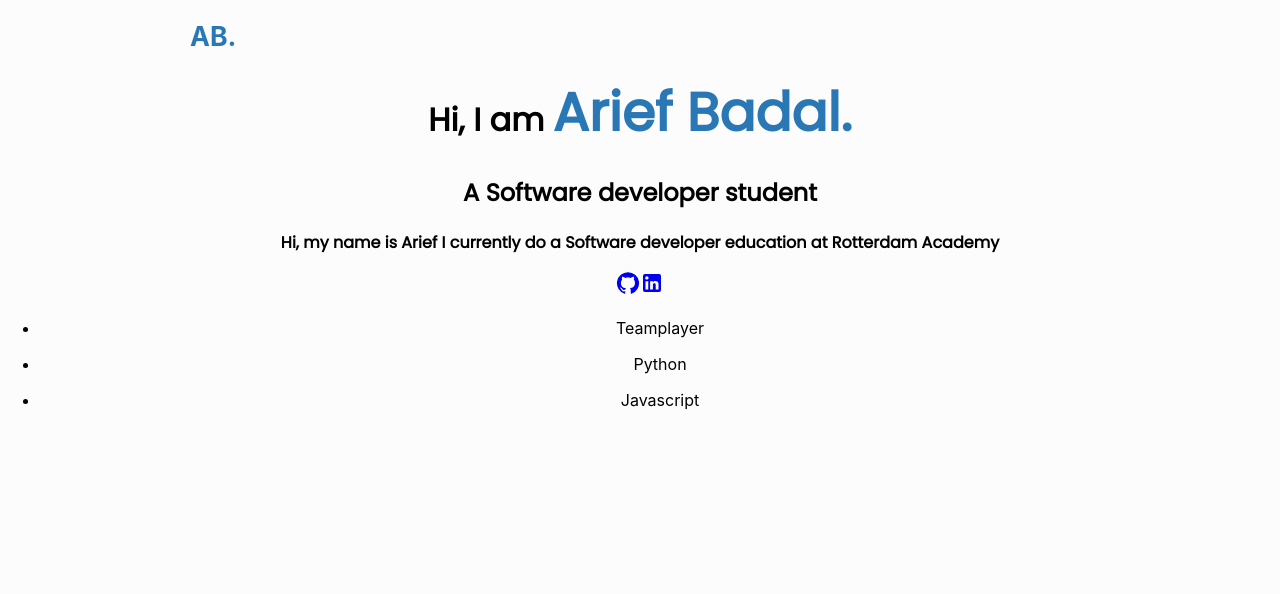
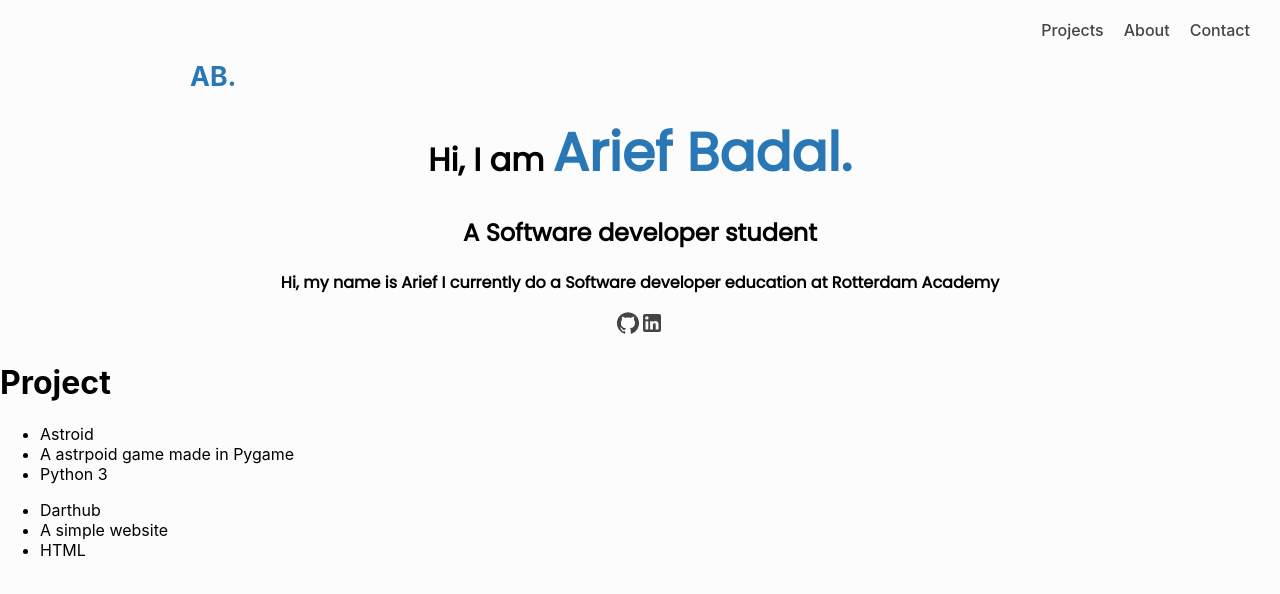
Before and after one commit to AriefBadal23/portofolio-website, a React (Create React App) app: page / in a window 1280 px wide. Shown: the top 594 px of the page. Built offline with nearby package versions, Linux system fonts and the light colour scheme.

Commit message:
Add Navbar and Project component

```diff
--- a/src/App.js
+++ b/src/App.js
@@ -1,15 +1,20 @@
 import './App.css';
 import About from './components/About/About';
-import Skills from './components/Skills/Skills';
-import Header from './components/header/header';
+// import Skills from './components/Skills/Skills';
+import Header from './components/Header/header';
+import Project from './components/Projects/projects';
+import Navbar from './components/Navbar/Navbar';
+
 
 // about details tonen op scherm 26-okt
 function App() {
   return (
     <div className='App'>
+      <Navbar/>
       <Header/>
       <About/>
-      <Skills/>
+      <Project/>
+      {/* <Skills/> */}
     </div>
 
   );
```
